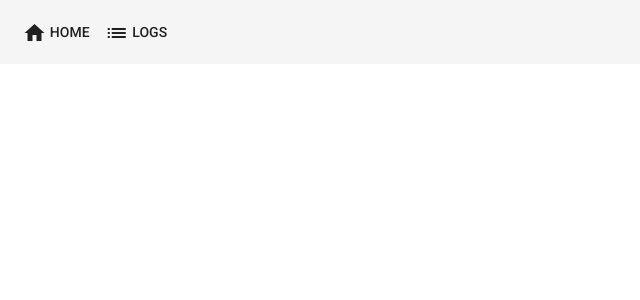
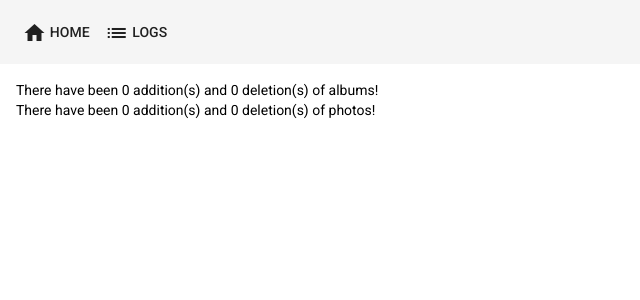
Before and after one commit to mikeestonia/ridango-test, an Angular app: page / in a window 1280 px wide. Shown: the top 300 px of the page, without its empty margins (0-640 px from the left). Built offline with nearby package versions, Linux system fonts and the light colour scheme; no server answers.

Commit message:
add metrics

```diff
--- a/src/app/album/album.service.ts
+++ b/src/app/album/album.service.ts
@@ -63,7 +63,7 @@ export class AlbumService {
     this.persistAlbums(albumId, newPhotos);
     this.logService.log({
       action: "delete",
-      type: "album",
+      type: "photo",
       id: albumId
     });
   }
--- a/src/app/app.component.html
+++ b/src/app/app.component.html
@@ -10,5 +10,6 @@
 </mat-toolbar>
 
 <div class="content">
+  <app-metrics></app-metrics>
   <router-outlet></router-outlet>
 </div>
--- a/src/app/app.module.ts
+++ b/src/app/app.module.ts
@@ -23,6 +23,7 @@ import { AlbumCreateDialogComponent } from "./album/album-create/album-create-di
 import { MatToolbarModule } from "@angular/material/toolbar";
 import { LogComponent } from "./log/log.component";
 import { PhotoCreateDialogComponent } from "./album/album-photos/photos-create/photos-create-dialog.component";
+import { MetricsComponent } from './log/metrics/metrics.component';
 
 
 @NgModule({
@@ -34,7 +35,8 @@ import { PhotoCreateDialogComponent } from "./album/album-photos/photos-create/p
     AlbumPhotosComponent,
     AlbumCreateDialogComponent,
     LogComponent,
-    PhotoCreateDialogComponent
+    PhotoCreateDialogComponent,
+    MetricsComponent
   ],
   imports: [
     BrowserModule,
--- /dev/null
+++ b/src/app/log/metrics/metrics.component.html
@@ -0,0 +1,4 @@
+<ng-container *ngIf="metrics$ | async as metrics">
+  <div>{{ metrics.albums }}</div>
+  <div>{{ metrics.photos }}</div>
+</ng-container>
--- /dev/null
+++ b/src/app/log/metrics/metrics.component.ts
@@ -0,0 +1,30 @@
+import { Component, OnInit } from "@angular/core";
+import { map } from "rxjs/operators";
+import { LogService } from "../log.service";
+
+@Component({
+  selector: "app-metrics",
+  templateUrl: "./metrics.component.html",
+  styleUrls: ["./metrics.component.scss"]
+})
+export class MetricsComponent implements OnInit {
+
+  metrics$ = this.logService.loggedActions$.pipe(
+    map((actions) => {
+      const photosDel = actions.filter(a => a.type === "photo" && a.action === "delete").length;
+      const photosAdd = actions.filter(a => a.type === "photo" && a.action === "add").length;
+      const albumsDel = actions.filter(a => a.type === "album" && a.action === "delete").length;
+      const albumsAdd = actions.filter(a => a.type === "album" && a.action === "add").length;
+      return {
+        photos: `There have been ${photosAdd} addition(s) and ${photosDel} deletion(s) of photos!`,
+        albums: `There have been ${albumsAdd} addition(s) and ${albumsDel} deletion(s) of albums!`
+      };
+    })
+  );
+
+  constructor(private logService: LogService) { }
+
+  ngOnInit(): void {
+  }
+
+}
```
Also changed, not shown: src/app/log/metrics/metrics.component.scss (added).
